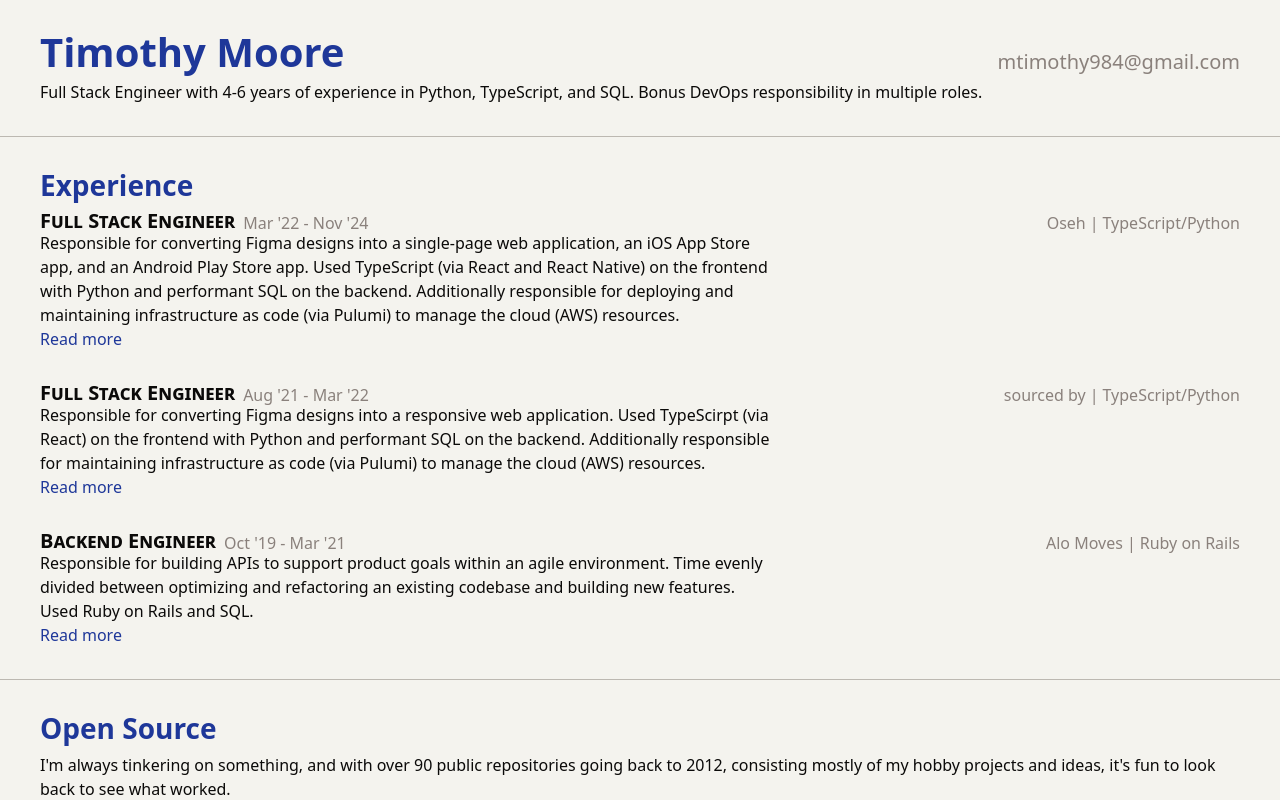
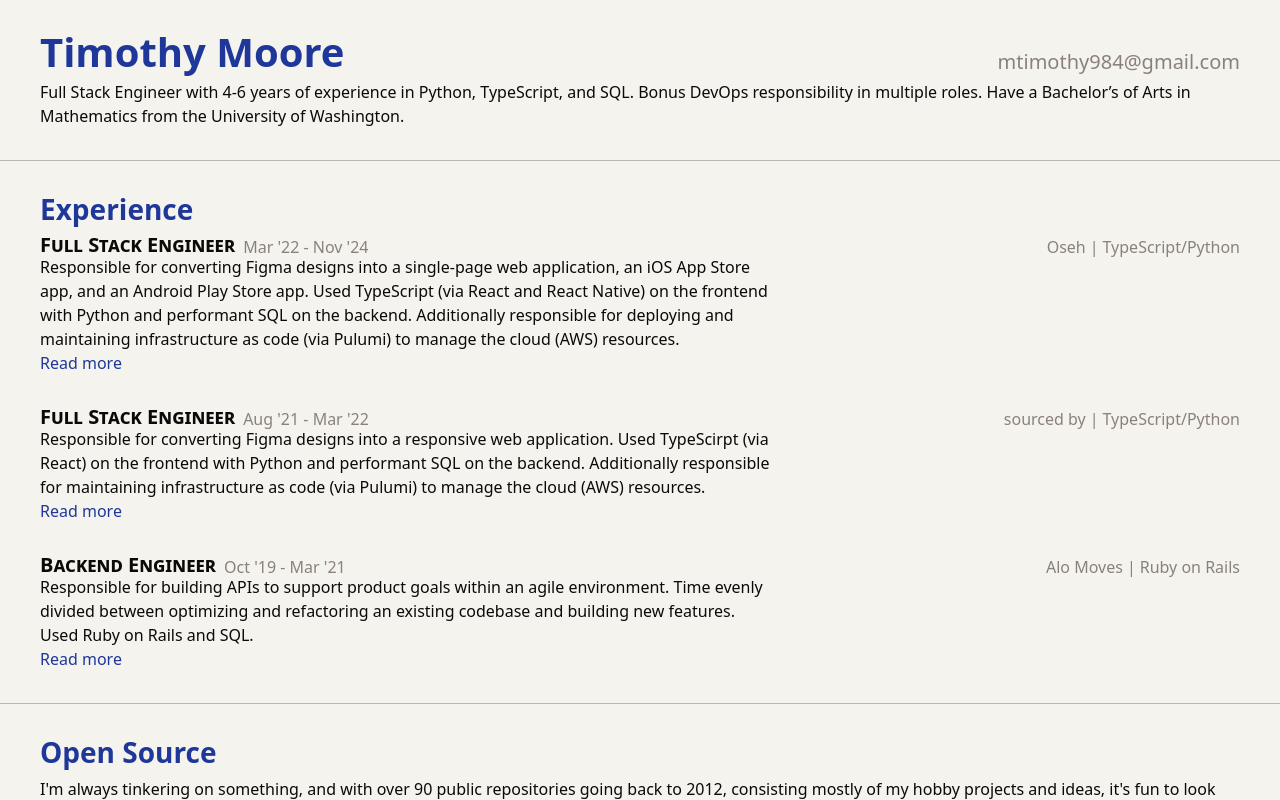
Before and after one commit to Tjstretchalot/mtimothy, a React (Create React App) app: page / in a window 1280 px wide. Built offline with nearby package versions, Linux system fonts and the light colour scheme.

Commit message:
Add degree
Some jobs care, doesn't require extra space here

```diff
--- a/src/routes/home/Home.tsx
+++ b/src/routes/home/Home.tsx
@@ -85,7 +85,8 @@ export const Home = (): ReactElement => {
             >
               Full Stack Engineer with 4-6 years of experience in Python,
               TypeScript, and SQL. Bonus DevOps responsibility in multiple
-              roles.
+              roles. Have a Bachelor&rsquo;s of Arts in Mathematics from the
+              University of Washington.
             </div>
           </div>
         </div>
```
